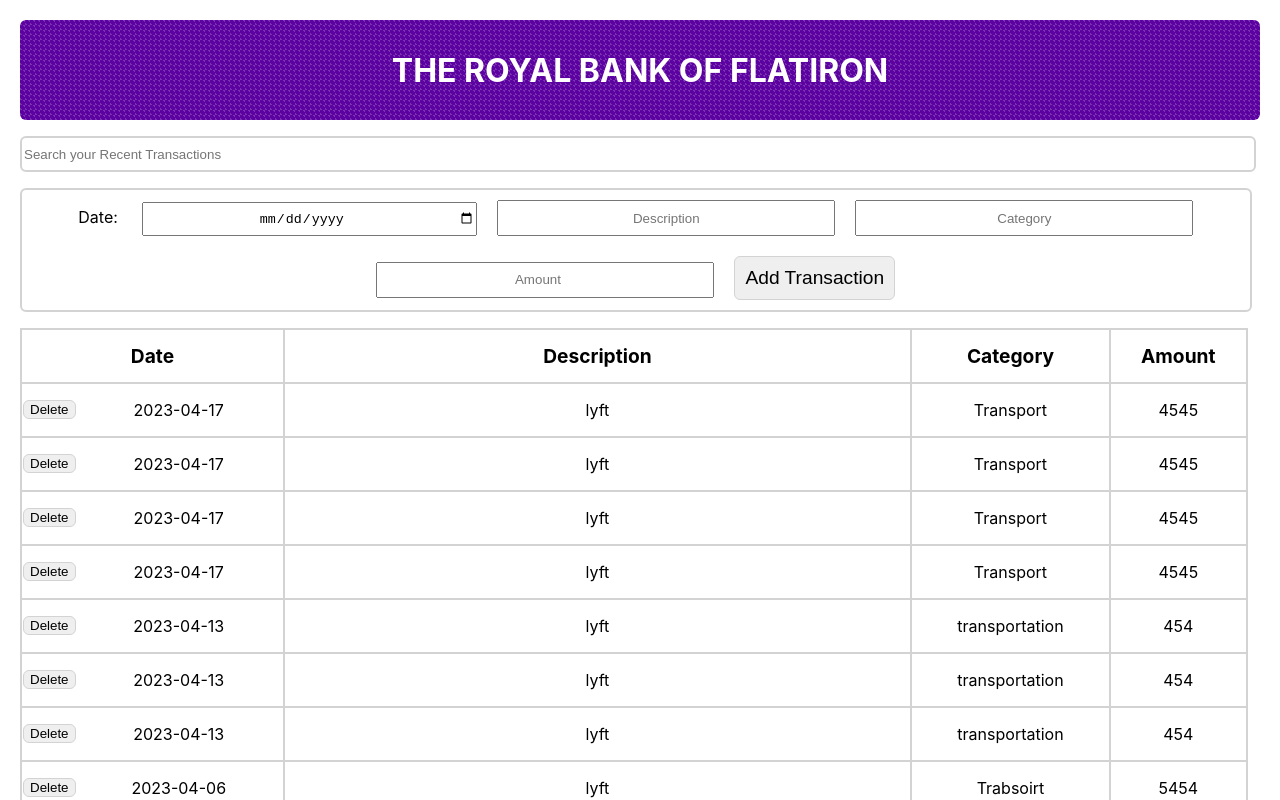
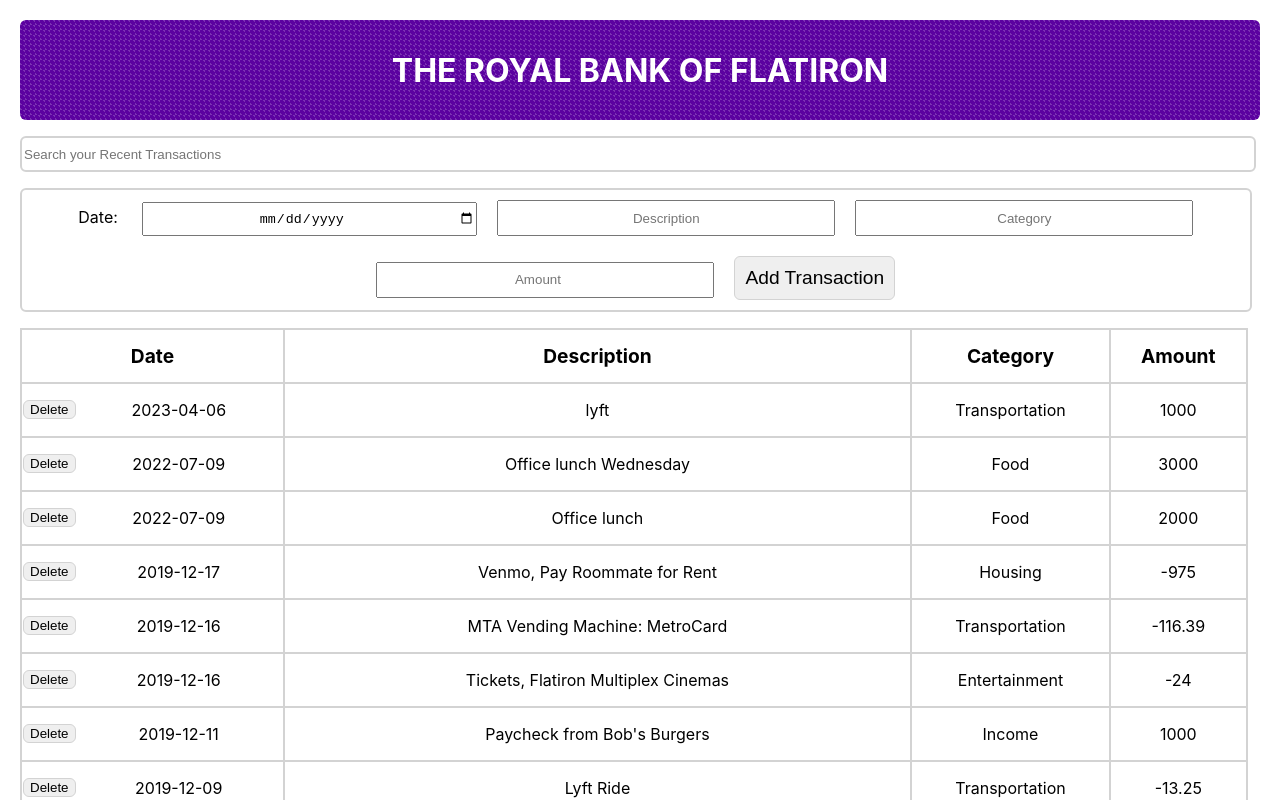
Before and after one commit to Soundmoney254/Bank-of-Flatiron, a React (Create React App) app: page / in a window 1280 px wide. Shown: the top 800 px of the page. Built offline with nearby package versions, Linux system fonts and the light colour scheme; data requests are answered from the project's data file.

Commit message:
Added handleDelete function for the delete buttons

```diff
--- a/db.json
+++ b/db.json
@@ -99,74 +99,11 @@
       "id": 14
     },
     {
-      "date": "2023-04-20",
-      "description": "hello",
-      "category": "there",
-      "amount": "1000",
-      "id": 16
-    },
-    {
       "date": "2023-04-06",
       "description": "lyft",
       "category": "Transportation",
       "amount": "1000",
       "id": 17
-    },
-    {
-      "date": "2023-04-06",
-      "description": "lyft",
-      "category": "Trabsoirt",
-      "amount": "5454",
-      "id": 18
-    },
-    {
-      "date": "2023-04-13",
-      "description": "lyft",
-      "category": "transportation",
-      "amount": "454",
-      "id": 19
-    },
-    {
-      "date": "2023-04-13",
-      "description": "lyft",
-      "category": "transportation",
-      "amount": "454",
-      "id": 20
-    },
-    {
-      "date": "2023-04-13",
-      "description": "lyft",
-      "category": "transportation",
-      "amount": "454",
-      "id": 21
-    },
-    {
-      "date": "2023-04-17",
-      "description": "lyft ",
-      "category": "Transport",
-      "amount": "4545",
-      "id": 22
-    },
-    {
-      "date": "2023-04-17",
-      "description": "lyft ",
-      "category": "Transport",
-      "amount": "4545",
-      "id": 23
-    },
-    {
-      "date": "2023-04-17",
-      "description": "lyft ",
-      "category": "Transport",
-      "amount": "4545",
-      "id": 24
-    },
-    {
-      "date": "2023-04-17",
-      "description": "lyft ",
-      "category": "Transport",
-      "amount": "4545",
-      "id": 25
     }
   ]
 }
--- a/src/components/Search.js
+++ b/src/components/Search.js
@@ -1,15 +1,13 @@
-import React, {useState} from 'react'
+import React from 'react'
 
 function Search() {
 
-  const [searchTerm, setSearchTerm] = useState("");
   function handleSearch(event) {
-    setSearchTerm(event.target.value);
+    const searchTerm = event.target.value.toLowerCase();
     const rows = document.querySelectorAll("tbody tr");
     rows.forEach((row) => {
-      const category = row.querySelectorAll("td")[2].textContent;
-      console.log(category)
-      if (category.toLowerCase().includes(searchTerm.toLowerCase())) {
+      const category = row.querySelectorAll("td")[2].textContent.toLowerCase();
+      if (category.includes(searchTerm) || searchTerm === "") {
         row.style.display = "";
       } else {
         row.style.display = "none";
--- a/src/components/TableRows.js
+++ b/src/components/TableRows.js
@@ -17,11 +17,27 @@ function TableRows() {
     }
   }
 
+  async function handleDelete(id) {
+    const confirmed = window.confirm('Are you sure you want to delete this transaction?');
+    if (confirmed) {
+      try {
+        await fetch(`http://localhost:8001/transactions/${id}`, {
+          method: 'DELETE',
+        });
+        setTransactions((prevState) =>
+          prevState.filter((transaction) => transaction.id !== id)
+        );
+      } catch (error) {
+        console.log(error);
+      }
+    }
+  }
+
   return (
     <>
       {transactions.map((transaction) => (
-        <tr key={transaction.id} className='transaction'>
-          <td><button className= "deleteButtons">Delete</button>{transaction.date}</td>
+        <tr key={transaction.id}>
+          <td><button className= "deleteButtons" onClick={() => handleDelete(transaction.id)}>Delete</button>{transaction.date}</td>
           <td>{transaction.description}</td>
           <td>{transaction.category}</td>
           <td>{transaction.amount}</td>
```
